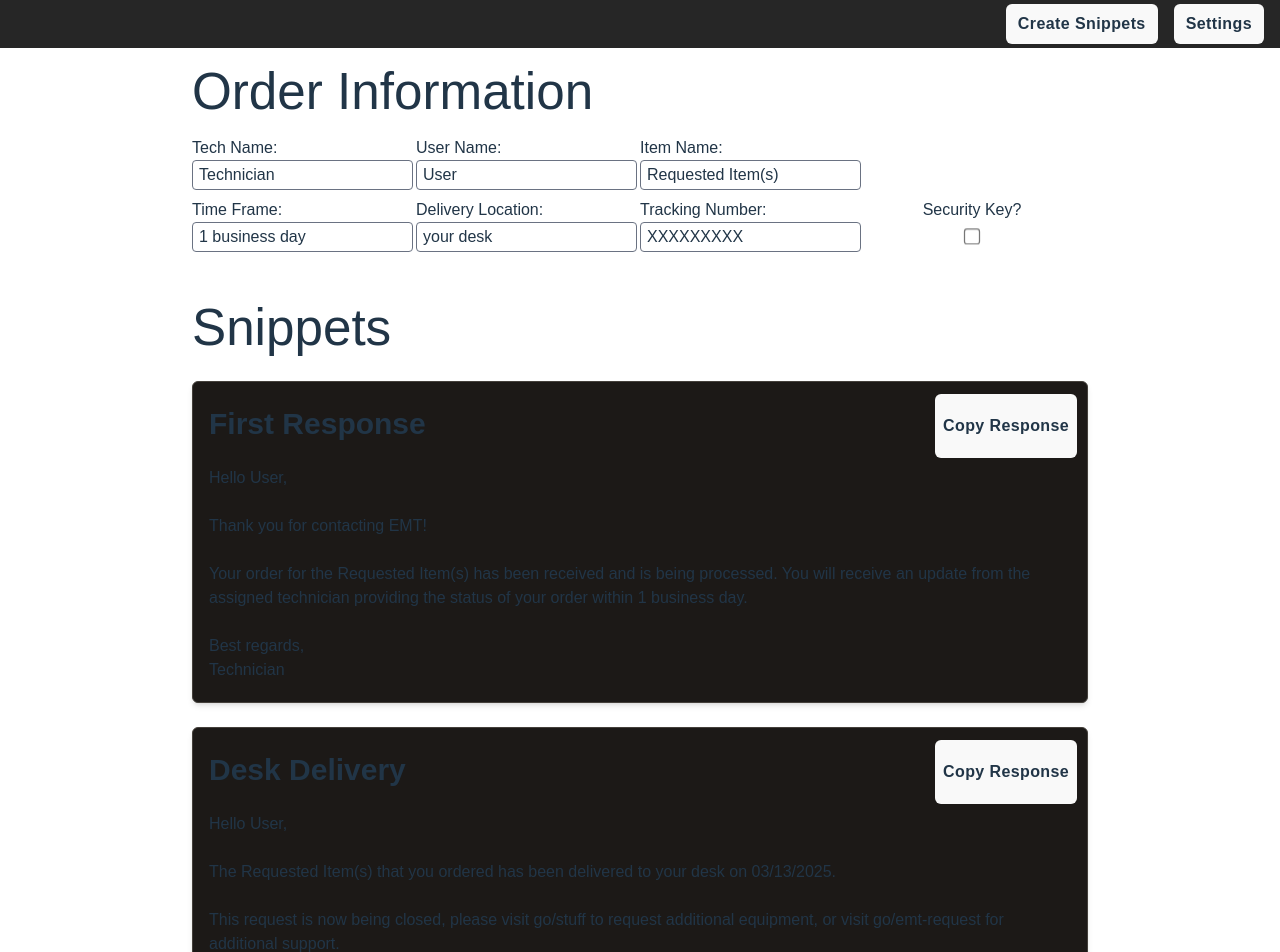
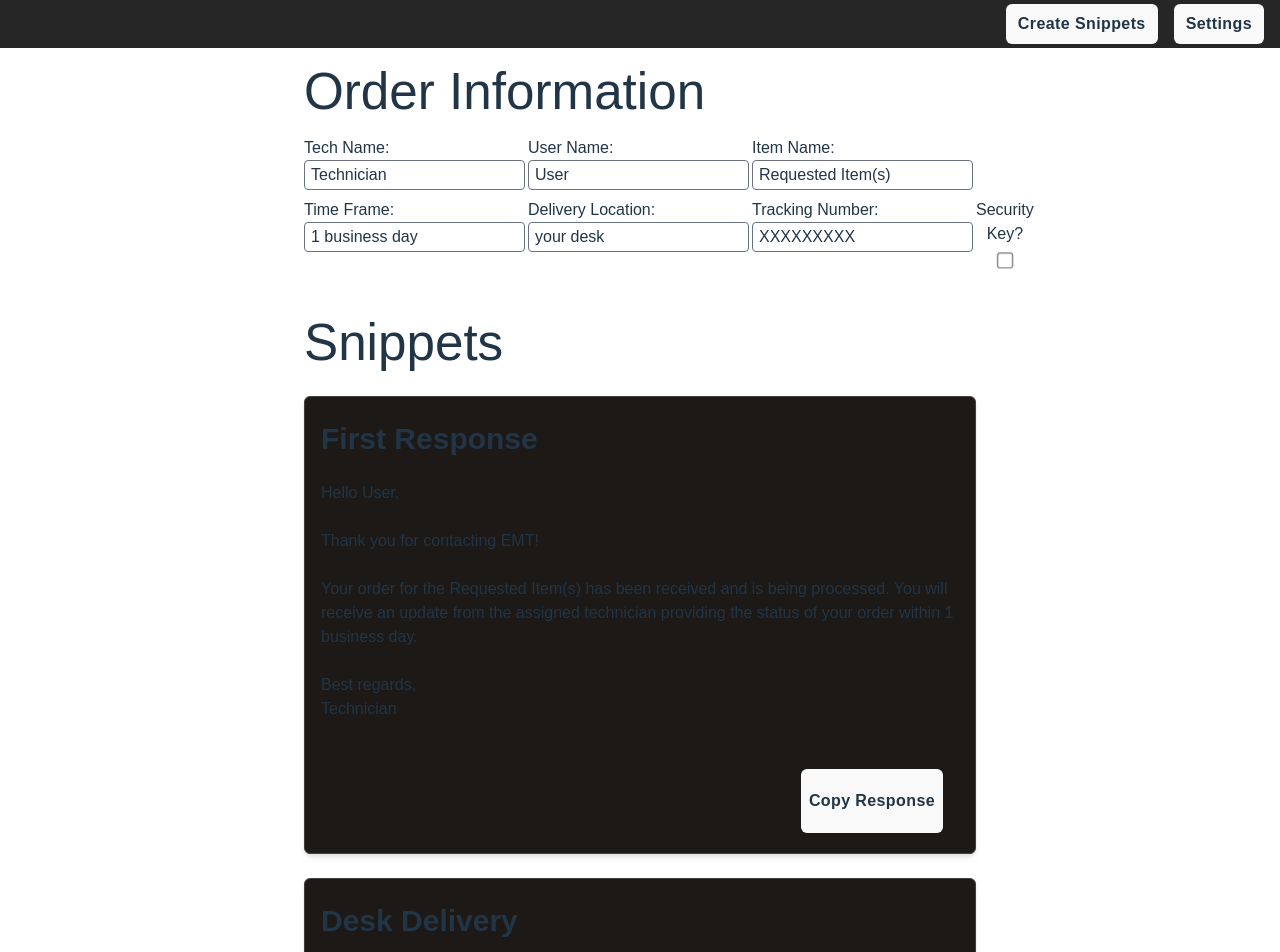
Before and after one commit to brthomiu/responder, a React (Vite) app: page / in a window 1280 px wide. Shown: the top 952 px of the page. Built offline with nearby package versions, Linux system fonts and the light colour scheme.

Commit message:
update styles to fit as an extension

```diff
--- a/src/App.tsx
+++ b/src/App.tsx
@@ -278,7 +278,7 @@ function App() {
   };
 
   return (
-    <div className="max-w-4xl">
+    <div className="max-w-2xl">
       {/* Navigation Bar */}
       <div className="fixed h-12 bg-neutral-800 w-full left-0 top-0 pt-1 pr-4">
         <div className="flex flex-row justify-end gap-4">
@@ -316,8 +316,8 @@ function App() {
           <h1 className="mb-2">Order Information</h1>
           <form className="flex flex-col mb-12">
             {/* First row of form fields */}
-            <div className="flex gap-2 my-2">
-              <div className="w-54">
+            <div className="flex flex-row gap-2 my-2">
+              <div className="flex-col w-54">
                 Tech Name:{" "}
                 <input
                   className="border border-gray-500 px-1.5 py-0.5 rounded"
@@ -326,7 +326,7 @@ function App() {
                   onChange={(event) => handleInput(setTechName, event)}
                 />
               </div>
-              <div className="w-54">
+              <div className="flex-col w-54">
                 User Name:{" "}
                 <input
                   className="border border-gray-500 px-1.5 py-0.5 rounded"
@@ -335,7 +335,7 @@ function App() {
                   onChange={(event) => handleInput(setUserName, event)}
                 />
               </div>
-              <div className="w-54">
+              <div className="flex-col w-54">
                 Item Name:{" "}
                 <input
                   className="border border-gray-500 px-1.5 py-0.5 rounded"
@@ -348,8 +348,8 @@ function App() {
 
             {/* Second row of form fields */}
             <div className="flex gap-2">
-              <div className="w-54">
-                Time Frame:{" "}
+            <div className="flex-col w-54">
+            Time Frame:{" "}
                 <input
                   className="border border-gray-500 px-1.5 py-0.5 rounded"
                   id="TimeFrame"
@@ -357,7 +357,7 @@ function App() {
                   onChange={(event) => handleInput(setTimeFrame, event)}
                 />
               </div>
-              <div className="w-54">
+              <div className="flex-col w-54">
                 Delivery Location:{" "}
                 <input
                   className="border border-gray-500 px-1.5 py-0.5 rounded"
@@ -366,7 +366,7 @@ function App() {
                   onChange={(event) => handleInput(setDeliveryLocation, event)}
                 />
               </div>
-              <div className="w-54">
+              <div className="flex-col w-54">
                 Tracking Number:{" "}
                 <input
                   className="border border-gray-500 px-1.5 py-0.5 rounded"
--- a/src/components/Snippet.tsx
+++ b/src/components/Snippet.tsx
@@ -87,10 +87,10 @@ const Snippet = (props: Props) => {
   const deleteSnippet = (index: number | undefined) => {
     const oldTemplates = getTemplates();
     if (oldTemplates && index) {
-      console.log("deletion INDEX--------",index)
-      console.log("oldTemplates------------------",oldTemplates)
-      const newSnippets = oldTemplates.splice(index+1);
-      console.log("newSnippets------------------",newSnippets)
+      console.log("deletion INDEX--------", index);
+      console.log("oldTemplates------------------", oldTemplates);
+      const newSnippets = oldTemplates.splice(index + 1);
+      console.log("newSnippets------------------", newSnippets);
 
       const updatedSnippets = [...newSnippets];
       localStorage.removeItem("templates");
@@ -116,7 +116,7 @@ const Snippet = (props: Props) => {
   // Render the processed snippet if it exists
   if (processedSnippetInfo) {
     return (
-      <div className="min-h-80 bg-stone-900 border border-stone-700 rounded-md shadow-md p-4 mb-6">
+      <div className="min-h-24 bg-stone-900 border border-stone-700 rounded-md shadow-md p-4 mb-6">
         <div className="flex justify-between items-center"></div>
         <div>
           <div className="flex flex-row justify-between">
@@ -124,24 +124,29 @@ const Snippet = (props: Props) => {
               {processedSnippetInfo.title}
             </h2>
           </div>
-          <div className="flex flex-row justify-between mb-1" id={`${index}`}>
-            <div className="flex flex-col">
+          <div className="flex flex-col justify-between mb-1" id={`${index}`}>
+            <div className="flex flex-col ">
               <RenderLines processedSnippetInfo={processedSnippetInfo} />
             </div>
-            <div className="flex flex-col justify-between mt-20">
-              <button
-                className="absolute -translate-y-40 -translate-x-34 bg-stone-700 h-16 font-bold hover:bg-stone-600 active:bg-stone-500 tracking-wide mt-2 mr-4 py-1 px-2 rounded-md cursor-pointer transition-colors duration-200 hover:transition-none active:transition-none"
+            <div className="">
+            <div className="flex flex-row-reverse justify-between mt-12">
+            <button
+                className="bg-stone-700 h-16 font-bold hover:bg-stone-600 active:bg-stone-500 tracking-wide mr-4 py-1 px-2 rounded-md cursor-pointer transition-colors duration-200 hover:transition-none active:transition-none"
                 onClick={() => copyTextFromElement(`${index}`)}
               >
                 Copy Response
               </button>
-              {!snippetInfoObject.default && (<button
-              className="absolute translate-y-24 -translate-x-16 bg-red-900 font-bold hover:bg-red-800 active:bg-red-700 tracking-wide h-12 mr-4 py-1 px-2 rounded-md cursor-pointer transition-colors duration-200 hover:transition-none active:transition-none"
-              onClick={() => deleteSnippet(index)}
-              >
-                Delete
-              </button>)}
+              {!snippetInfoObject.default && (
+                <button
+                  className="bg-red-900 font-bold hover:bg-red-800 active:bg-red-700 tracking-wide h-16 mr-4 py-1 px-2 rounded-md cursor-pointer transition-colors duration-200 hover:transition-none active:transition-none"
+                  onClick={() => deleteSnippet(index)}
+                >
+                  Delete
+                </button>
+              )}{" "}
+
             </div>
+          </div>
           </div>
         </div>
       </div>
--- a/src/index.css
+++ b/src/index.css
@@ -36,7 +36,7 @@ body {
   margin: 0;
   display: flex;
   place-items: center;
-  min-width: 320px;
+  min-width: 500px;
   min-height: 100vh;
 }
 
```
Also changed, not shown: src/manifest.json.
